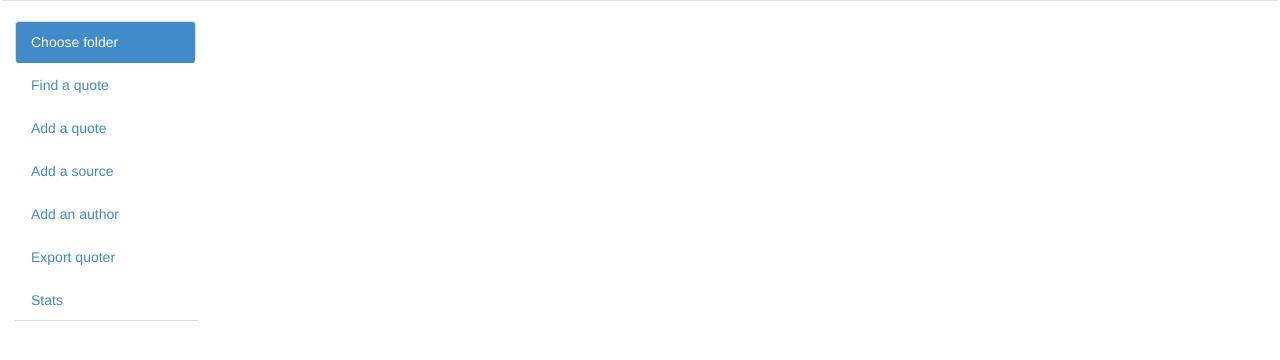
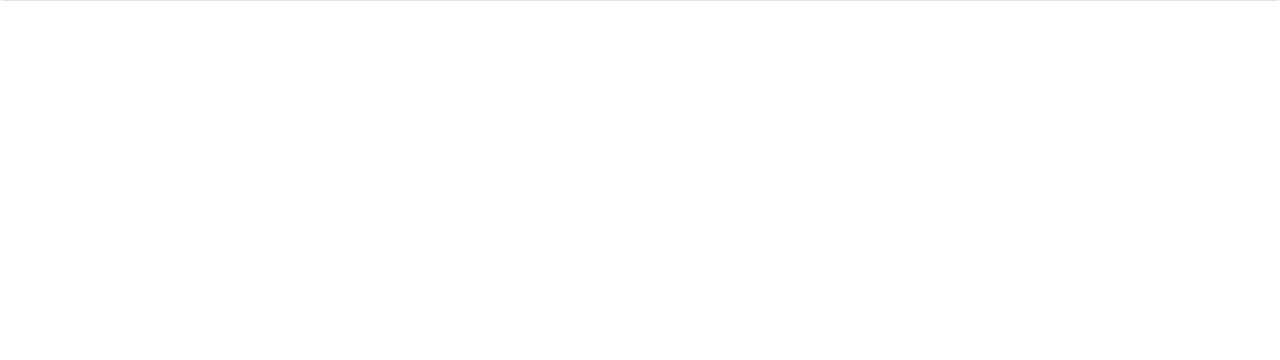
Before and after one commit to Raveline/Quoter, a Django app: template quoter/templates/quoter/quoter.html in a window 1280 px wide. Shown: the part 159-519 px from the top of the page. Run offline with Django 3.2, Linux system fonts and the light colour scheme; the template is opened without the code that fills it: most values are stand-ins (such as "Sample title", 1, 10 or a date in 2020); some libraries are stand-ins or nearby versions.

Commit message:
Better way of initializing quoter

```diff
--- a/quoter/templates/quoter/quoter.html
+++ b/quoter/templates/quoter/quoter.html
@@ -1,25 +1,15 @@
 {% extends "quoter/structure.html" %}
 {% block content %}
         <div class="well well-sm">Logged as {{ user.username }} || Current folder : {{ current_folder_name }} || <a href="/logout">Logout</a></div>
-        <div class="col-md-2" id="main-menu-container">
-            <ul id="main-menu" class="nav nav-tabs nav-pills nav-stacked">
-                <li class="active"><a href="#quote-folder">Choose folder</a></li>
-                <li><a href="#quote-find">Find a quote</a></li>
-                <li><a href="#quote-add">Add a quote</a></li>
-                <li><a href="#source-add">Add a source</a></li>
-                <li><a href="#author-add">Add an author</a></li>
-                <li><a href="#">Export quoter</a></li>
-                <li><a href="#">Stats</a></li>
-            </ul>
+        <div class="col-md-2" role="navigation" id="main-menu-container">
         </div>
         <!-- Content -->
         <div class="col-md-8" id="quoterForms">
-            <QuoterMenu/>
         </div>
     </div>
     <script>
-        {% if tags %}
-        var tags = {{ tags }};
-        {% endif %}
+        $(document).ready(function() {
+            buildQuoter({{ folders }}, {{ tags }});
+        });
     </script>
 {% endblock %}
```
